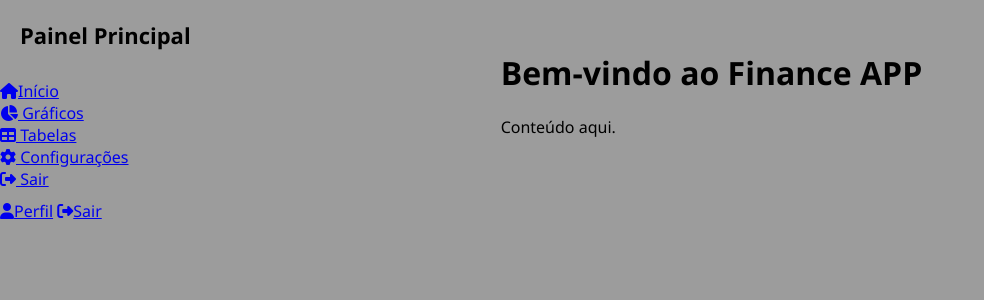
After one commit to Alexandre15/FINANCE_APP, a Flask app: page / in a window 1280 px wide. The commit adds this page. Shown: the top 300 px of the page, without its empty margins (0-984 px from the left). Run offline with Flask 3, Linux system fonts and the light colour scheme.

Commit message:
htmlecssCeV

```diff
--- a/GerenciadorFinanceiro/app.py
+++ b/GerenciadorFinanceiro/app.py
@@ -1,17 +1,21 @@
 from flask import Flask, render_template
-from flask_sqlalchemy import SQLAlchemy
 
 app = Flask(__name__)
 
 
 @app.route("/")
 def index():
+    return render_template("index.html")
+
+
+@app.route("/apexcharts")
+def apexcharts():
     # Dados de exemplo para a diversificação do patrimônio
     data = {
         "labels": ["Ações", "Renda Fixa", "Imóveis", "Criptomoedas", "Caixa"],
         "series": [40, 25, 20, 10, 5]
     }
-    return render_template("index.html", data=data)
+    return render_template("apexcharts.html", data=data)
 
 
 if __name__ == "__main__":
--- /dev/null
+++ b/GerenciadorFinanceiro/static/styles_main.css
@@ -0,0 +1,152 @@
+@charset "utf-8";
+:root {
+    --blue: #007bff;
+    --indigo: #6610f2;
+    --purple: #6f42c1;
+    --pink: #e83e8c;
+    --red: #dc3545;
+    --orange: #fd7e14;
+    --yellow: #ffc107;
+    --green: #28a745;
+    --teal: #20c997;
+    --cyan: #17a2b8;
+    --white: #fff;
+    --gray: #6c757d;
+    --gray-dark: #343a40;
+    --primary: #007bff;
+    --secondary: #6c757d;
+    --success: #28a745;
+    --info: #17a2b8;
+    --warning: #ffc107;
+    --danger: #dc3545;
+    --light: #f8f9fa;
+    --dark: #343a40;
+    --breakpoint-xs: 0;
+    --breakpoint-sm: 576px;
+    --breakpoint-md: 768px;
+    --breakpoint-lg: 992px;
+    --breakpoint-xl: 1200px;
+    --font-family-sans-serif: -apple-system, BlinkMacSystemFont, "Segoe UI", Roboto, "Helvetica Neue", Arial, "Noto Sans", sans-serif, "Apple Color Emoji", "Segoe UI Emoji", "Segoe UI Symbol", "Noto Color Emoji";
+    --font-family-monospace: SFMono-Regular, Menlo, Monaco, Consolas, "Liberation Mono", "Courier New", monospace;
+}
+
+body {
+    margin: 0;
+    font-family: 'Segoe UI', Tahoma, Geneva, Verdana, sans-serif;
+    display: flex;
+    background-color: #9c9c9c;
+}
+
+.logo {
+    font-size: 22px;
+    font-weight: bold;
+    padding: 20px;
+    text-align: center;
+    white-space: nowrap;
+    overflow: hidden;
+}
+
+.nav {
+    flex-grow: 1;
+    display: flex;
+    flex-direction: column;
+    padding: 10px 0;
+}
+
+.nav-item,
+.bottom a {
+    color: #c7c7d1;
+    padding: 12px 20px;
+    text-decoration: none;
+    display: flex;
+    align-items: center;
+    gap: 12px;
+    white-space: nowrap;
+    overflow: hidden;
+    transition: background 0.3s, color 0.3s;
+}
+
+.nav-item:hover,
+.bottom a:hover {
+    background-color: #3c3d41;
+    color: white;
+}
+
+.nav-item.active {
+    background-color: #343541;
+    color: white;
+}
+
+.bottom {
+    display: flex;
+    flex-direction: column;
+    border-top: 1px solid #2e2f33;
+}
+
+.sedebar {
+    display: flex;
+    justify-content: space-between;
+    flex-direction: column;
+    position: fixed;
+    left: 0;
+    top: 0;
+    height: 100vh;
+    width: 60px;
+    background-color: 1e1e2f;
+    color: #fff;
+    padding: 10px 0;
+    box-shadow: 2px 0 4px rgba(0, 0, 0, 0.2);
+    transition: width 0.3s ease;
+    overflow: hidden;
+}
+
+.sidebar:hover {
+    width: 260px;
+}
+
+.sidebar h2 {
+    text-align: center;
+    margin-bottom: 30px;
+    font-size: 22px;
+    font-weight: 600;
+    color: #f1c40f;
+}
+
+.sidebar ul {
+    list-style: none;
+    padding: 0;
+}
+
+.sidebar ul li {
+    padding: 15px;
+    transition: background 0.3s;
+}
+
+.sidebar ul li:hover {
+    background-color: #34344e;
+}
+
+.sidebar ul li a{
+    color: #fff;
+    text-decoration: none;
+    display: flex;
+    align-items: center;
+    font-size: 16px;
+}
+
+.sidebar ul li a i{
+    margin-left: 10px;
+    font-size: 18px;
+}
+
+.content {
+    margin-left: 60px;
+    padding: 30px;
+    width: calc(100% - 60px);
+    transition: margin-left 0.3s ease;
+}
+
+.sidebar:hover ~ .content {
+    margin-left: 260px;
+    width: calc(100% - 260px);
+}
--- /dev/null
+++ b/GerenciadorFinanceiro/templates/index.html
@@ -0,0 +1,31 @@
+<!DOCTYPE html>
+<html lang="pt-br">
+<head>
+    <meta charset="UTF-8">
+    <meta name="viewport" content="width=device-width, initial-scale=1.0">
+    <title>Finance APP</title>
+    <link rel="stylesheet" href="static/styles_main.css">
+    <link rel="stylesheet" href="https://cdnjs.cloudflare.com/ajax/libs/font-awesome/6.4.0/css/all.min.css"/>
+</head>
+<body>
+    <div class="sidebar">
+        <div class="logo">Painel Principal</div>
+        <nav class="nav">
+            <a href="#"><i class="fas fa-home"></i>Início</a>
+            <a href="#"><i class="fas fa-chart-pie"></i> Gráficos</a>
+            <a href="#"><i class="fas fa-table"></i> Tabelas</a>
+            <a href="#"><i class="fas fa-cog"></i> Configurações</a>
+            <a href="#"><i class="fas fa-sign-out-alt"></i> Sair</a>
+        </nav>
+        <div class="button">
+            <a href="#"><i class="fas fa-user"></i>Perfil</a>
+            <a href="#"><i class="fas fa-sign-out-alt"></i>Sair</a>
+        </div>
+    </div>
+
+    <div class="content">
+        <h1>Bem-vindo ao Finance APP</h1>
+        <p>Conteúdo aqui.</p>
+    </div>
+</body>
+</html>
```
Also changed, not shown: GerenciadorFinanceiro/cores.txt (added, +51 -0 lines), GerenciadorFinanceiro/static/scripts.js (added, +56 -0 lines), GerenciadorFinanceiro/static/styles.css (added, +31 -0 lines), GerenciadorFinanceiro/templates/apexcharts.html (+51 -63 lines), GerenciadorFinanceiro/image.png (added), GerenciadorFinanceiro/static/image.png (added), GerenciadorFinanceiro/templates/image.png (added), image.png (added).
